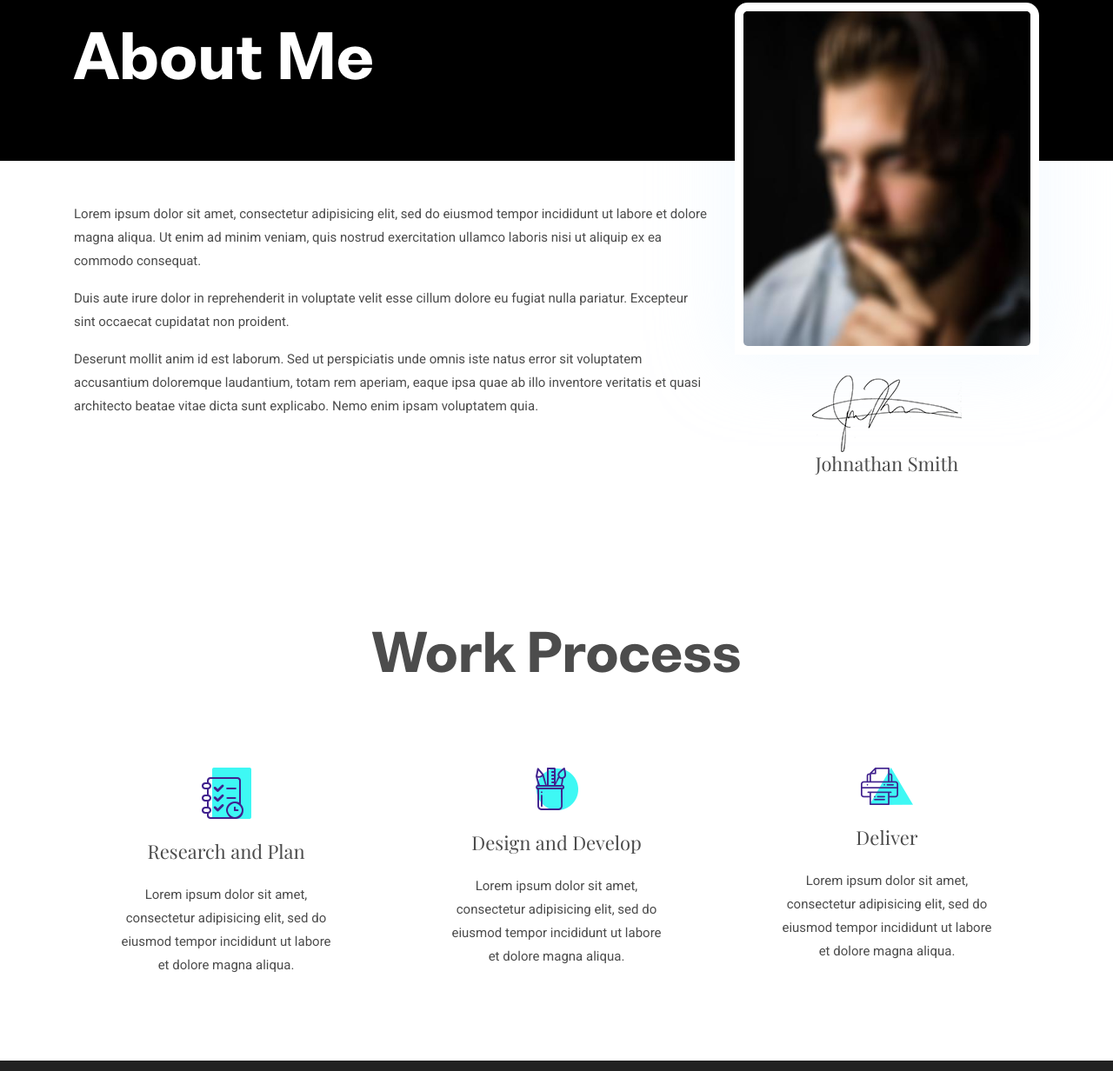
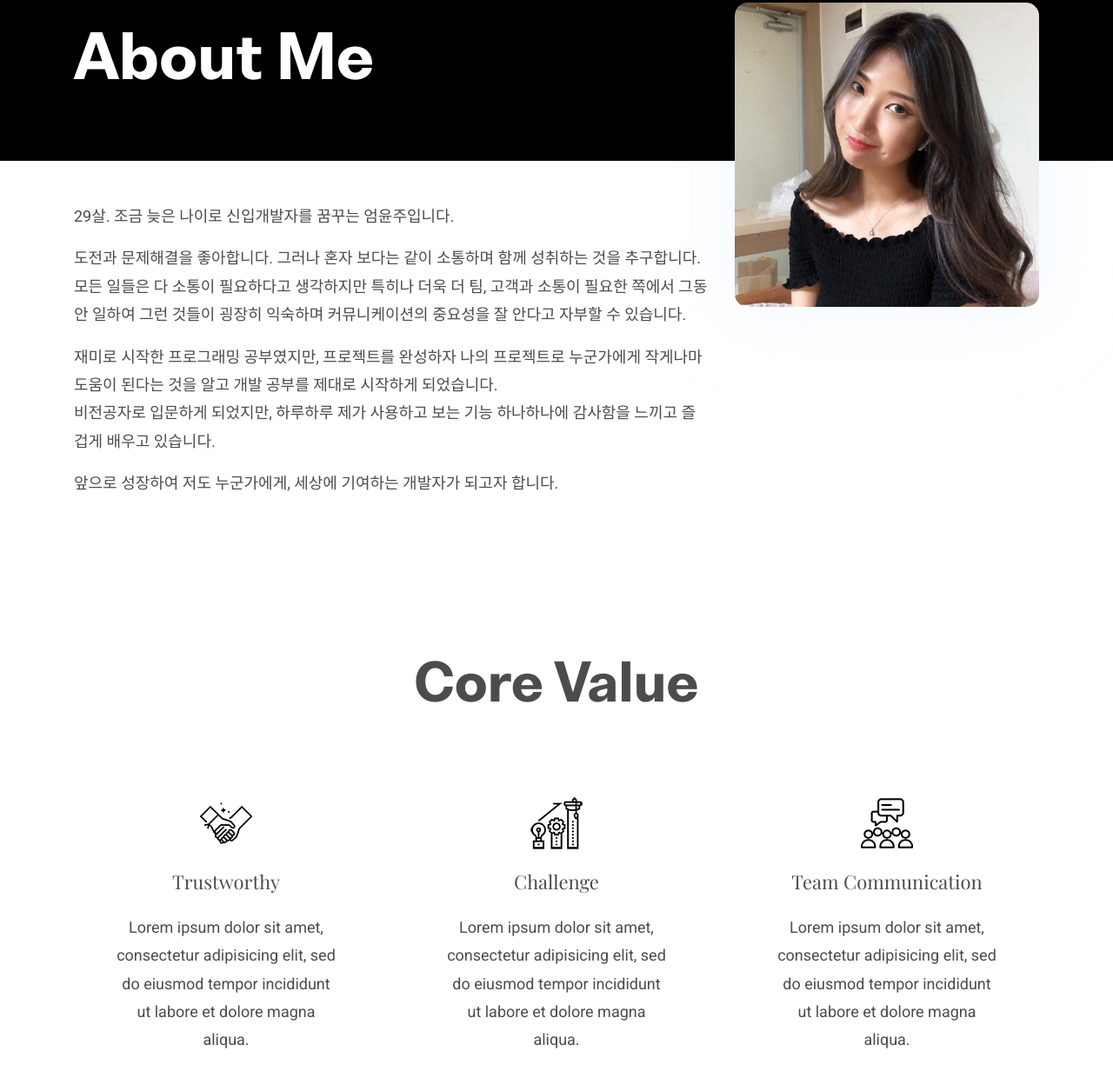
Before and after one commit to yunieom/yunieom.github.io, a plain HTML site: page portfolio/about.html in a window 1280 px wide. Shown: the part 327-1559 px from the top of the page at 87% size. Drawn offline with nearby package versions, Linux system fonts and the light colour scheme.

Commit message:
70%
index, about complete

```diff
--- a/portfolio/about.html
+++ b/portfolio/about.html
@@ -85,21 +85,26 @@
   <div class="container">
     <div class="row">
       <div class="col-md-8">
-        <p>Lorem ipsum dolor sit amet, consectetur adipisicing elit, sed do eiusmod tempor incididunt ut labore et
-          dolore magna aliqua. Ut enim ad minim veniam, quis nostrud exercitation ullamco laboris nisi ut aliquip ex ea
-          commodo consequat.</p>
-        <p>Duis aute irure dolor in reprehenderit in voluptate velit esse cillum dolore eu fugiat nulla pariatur.
-          Excepteur sint occaecat cupidatat non proident.</p>
-        <p>Deserunt mollit anim id est laborum. Sed ut perspiciatis unde omnis iste natus error sit voluptatem
-          accusantium doloremque laudantium, totam rem aperiam, eaque ipsa quae ab illo inventore veritatis et quasi
-          architecto beatae vitae dicta sunt explicabo. Nemo enim ipsam voluptatem quia.</p>
+        <p>29살. 조금 늦은 나이로 신입개발자를 꿈꾸는 엄윤주입니다.</p>
+
+        <p>
+          도전과 문제해결을 좋아합니다. 그러나 혼자 보다는 같이 소통하며 함께 성취하는 것을 추구합니다.
+          <br>모든 일들은 다 소통이 필요하다고 생각하지만 특히나 더욱 더 팀, 고객과 소통이 필요한 쪽에서 그동안 일하여 그런 것들이 굉장히 익숙하며 커뮤니케이션의 중요성을 잘 안다고 자부할 수 있습니다.<br>
+        </p>
+
+        <p>
+          재미로 시작한 프로그래밍 공부였지만, 프로젝트를 완성하자 나의 프로젝트로 누군가에게 작게나마 도움이 된다는 것을 알고 개발 공부를 제대로 시작하게 되었습니다.
+          <br>비전공자로 입문하게 되었지만, 하루하루 제가 사용하고 보는 기능 하나하나에 감사함을 느끼고 즐겁게 배우고 있습니다.
+        </p>
+        <p>
+         앞으로 성장하여 저도 누군가에게, 세상에 기여하는 개발자가 되고자 합니다.
+        </p>
       </div>
       <div class="col-md-4 text-center drag-lg-top">
         <div class="shadow-down mb-4">
-          <img src="images/about/author.jpg" alt="author" class="img-fluid w-100 rounded-lg border-thick border-white">
+          <img src="images/about/01-yoonju.jpg" alt="author" class="img-fluid w-120 rounded-lg border-thicker border-white">
         </div>
-        <img src="images/about/signature.png" alt="signature" class="img-fluid">
-        <h4>Johnathan Smith</h4>
+        <img src="images/about/#.png" alt="" class="img-fluid">
       </div>
     </div>
   </div>
@@ -111,25 +116,25 @@
   <div class="container">
     <div class="row justify-content-around">
       <div class="col-lg-12 text-center">
-        <h2 class="section-title">Work Process</h2>
+        <h2 class="section-title">Core Value</h2>
       </div>
       <div class="col-lg-3 col-md-4 text-center hover-shadow pt-3">
         <div class="">
-          <img src="images/icons/plan.png" class="mb-4" alt="icon">
-          <h4 class="mb-4">Research and Plan</h4>
+          <img src="images/icons/trust.png" class="mb-4" alt="icon">
+          <h4 class="mb-4">Trustworthy</h4>
           <p>Lorem ipsum dolor sit amet, consectetur adipisicing elit, sed do eiusmod tempor incididunt ut labore et
             dolore magna aliqua.</p>
         </div>
       </div>
       <div class="col-lg-3 col-md-4 text-center hover-shadow pt-3">
-        <img src="images/icons/design.png" class="mb-4" alt="icon">
-        <h4 class="mb-4">Design and Develop</h4>
+        <img src="images/icons/challenge.png" class="mb-4" alt="icon">
+        <h4 class="mb-4">Challenge</h4>
         <p>Lorem ipsum dolor sit amet, consectetur adipisicing elit, sed do eiusmod tempor incididunt ut labore et
           dolore magna aliqua.</p>
       </div>
       <div class="col-lg-3 col-md-4 text-center hover-shadow pt-3">
-        <img src="images/icons/print.png" class="mb-4" alt="icon">
-        <h4 class="mb-4">Deliver</h4>
+        <img src="images/icons/communication.png" class="mb-4" alt="icon">
+        <h4 class="mb-4">Team Communication</h4>
         <p>Lorem ipsum dolor sit amet, consectetur adipisicing elit, sed do eiusmod tempor incididunt ut labore et
           dolore magna aliqua.</p>
       </div>
--- a/portfolio/css/style.css
+++ b/portfolio/css/style.css
@@ -27,7 +27,7 @@ body {
 p, .paragraph {
   font-weight: 400;
   color: #4c4c4c;
-  font-size: 15px;
+  font-size: 18px;
   line-height: 1.8;
   font-family: "Roboto", sans-serif;
 }
```
Also changed, not shown: portfolio/index.html (+25 -22 lines), portfolio/images/about/01-yoonju.JPG (added), portfolio/images/icons/challenge.png (added), portfolio/images/icons/communication.png (added), portfolio/images/icons/trust.png (added), portfolio/images/portfolio/mywebpage.png (added), 3 other files.
